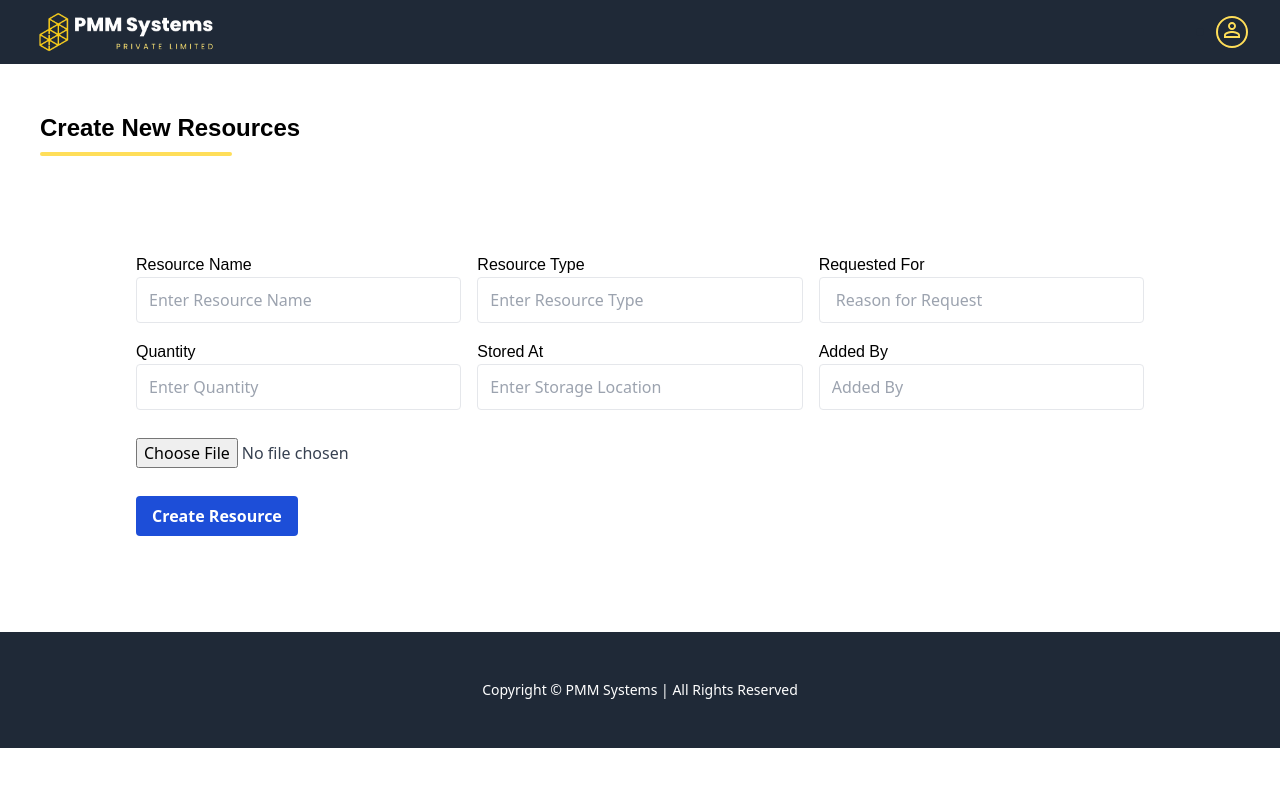
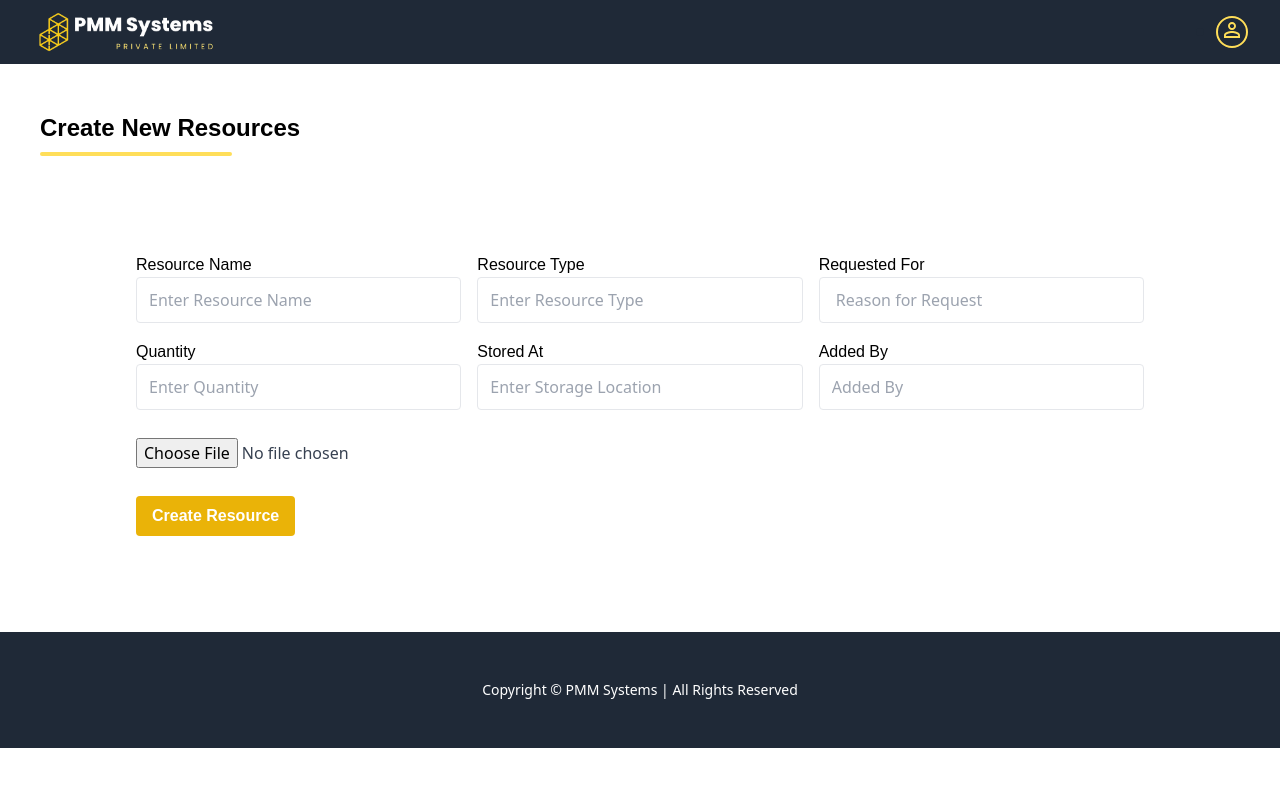
Before and after one commit to Harish1611/Pharma-Medical-Management-System, a React (Create React App) app: page /raw-material-resources in a window 1280 px wide. Shown: the top 786 px of the page. Built offline with nearby package versions, Linux system fonts and the light colour scheme.

Commit message:
Modified: Create New Resource Form Button style modified to fit the theme

```diff
--- a/src/Components/RawMaterialResources/NewRawMaterial.jsx
+++ b/src/Components/RawMaterialResources/NewRawMaterial.jsx
@@ -47,7 +47,7 @@ const NewRawMaterial = () => {
          </Grid>
 
          <Grid item xs={12}>
-         <button className="bg-blue-700 hover:bg-blue-600 text-white font-bold py-2 px-4 rounded focus:outline-none focus:shadow-outline" type="button">
+         <button className="bg-yellow-500 hover:bg-black text-white font-semibold font-cinzel py-2 px-4 rounded focus:outline-none  focus:shadow-outline" type="button">
 
          Create Resource
          </button>
```
